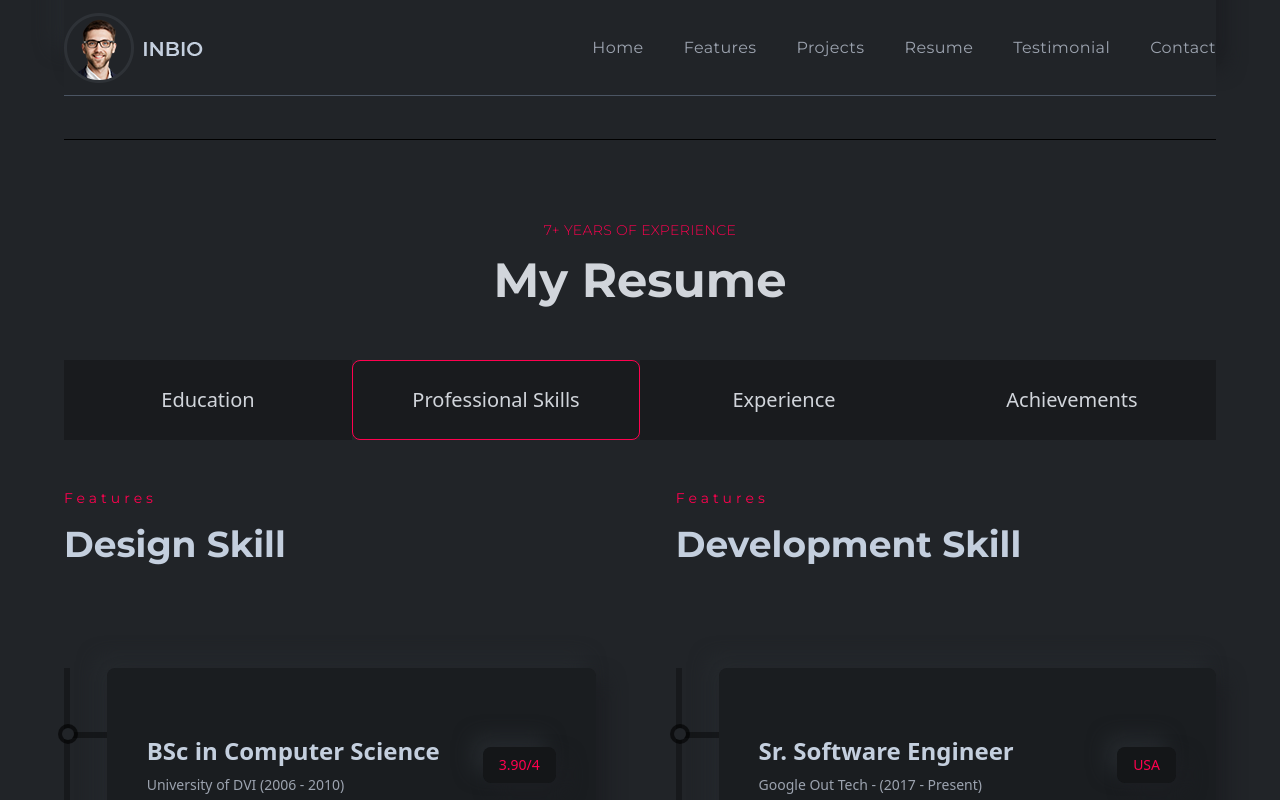
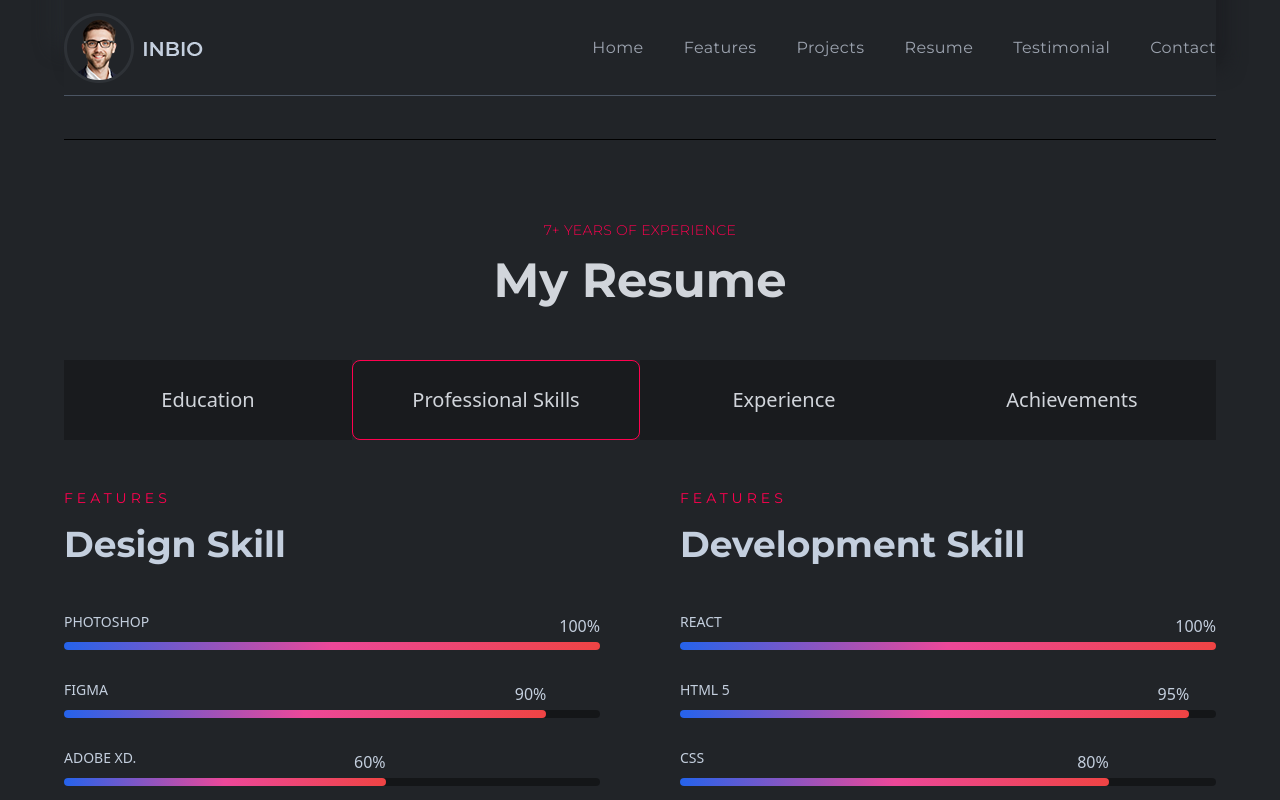
Before and after one commit to PerpetuumG/portfolio_noor, a React (Create React App) app: page / in a window 1280 px wide. Both pictures are taken after a click on the item "Professional Skills". Shown: the part 3183-3983 px from the top of the page. Built offline with nearby package versions, Linux system fonts and the light colour scheme.

Commit message:
add Skills

```diff
--- a/src/components/resume/Skills.jsx
+++ b/src/components/resume/Skills.jsx
@@ -10,60 +10,182 @@
       className={'w-full flex flex-col lgl:flex-row gap-10 lgl:gap-20'}
     >
       {/* part One */}
-      <div>
-        <div className={'py-6 lgl:py-12 font-titleFont flex flex-col gap-4'}>
-          <p className={'text-sm text-designColor tracking-[4px]'}>Features</p>
+      <div className={'w-full lgl:w-1/2'}>
+        <div className={'py-12 font-titleFont flex flex-col gap-4'}>
+          <p className={'text-sm text-designColor tracking-[4px] uppercase'}>Features</p>
           <h2 className={'text-3xl md:text-4xl font-bold'}>Design Skill</h2>
         </div>
 
-        <div className='mt-6 lgl:mt-14 w-full h-[1000px] border-l-[6px] border-l-black border-opacity-30 flex flex-col gap-10'>
-          <ResumeCard
-            title='BSc in Computer Science'
-            subTitle='University of DVI (2006 - 2010)'
-            result='3.90/4'
-            des='The training provided by universities in order to prepare people to work in various sectors of the economy or areas of culture.'
-          />
-          <ResumeCard
-            title='AS - Science & Information'
-            subTitle='SuperKing College (2001 - 2005)'
-            result='4.75/5'
-            des='Higher education is tertiary education leading to award of an academic degree. Higher education, also called post-secondary education.'
-          />
-          <ResumeCard
-            title='Secondary School Education'
-            subTitle='Kingstar Secondary School (1998 - 2000)'
-            result='5.00/5'
-            des='Secondary education or post-primary education covers two phases on the International Standard Classification of Education scale.'
-          />
+        <div className={'flex flex-col gap-6'}>
+          <div className={'overflow-x-hidden'}>
+            <p className={'text-sm uppercase font-medium'}>Photoshop</p>
+            <span className={'w-full h-2 bgOpacity rounded-md inline-flex mt-2'}>
+              <motion.span
+                initial={{ x: '-100%', opacity: 0 }}
+                animate={{ x: 0, opacity: 1 }}
+                transition={{ duration: 0.5, delay: 0.5 }}
+                className={
+                  'w-full h-full bg-gradient-to-r from-blue-600 via-pink-500 to-red-500 rounded-md relative'
+                }
+              >
+                <span className={'absolute -top-7 right-0'}>100%</span>
+              </motion.span>
+            </span>
+          </div>
+
+          <div className={'overflow-x-hidden'}>
+            <p className={'text-sm uppercase font-medium'}>Figma</p>
+            <span className={'w-full h-2 bgOpacity rounded-md inline-flex mt-2'}>
+              <motion.span
+                initial={{ x: '-100%', opacity: 0 }}
+                animate={{ x: 0, opacity: 1 }}
+                transition={{ duration: 0.5, delay: 0.5 }}
+                className={
+                  'w-[90%] h-full bg-gradient-to-r from-blue-600 via-pink-500 to-red-500 rounded-md relative'
+                }
+              >
+                <span className={'absolute -top-7 right-0'}>90%</span>
+              </motion.span>
+            </span>
+          </div>
+
+          <div className={'overflow-x-hidden'}>
+            <p className={'text-sm uppercase font-medium'}>Adobe XD.</p>
+            <span className={'w-full h-2 bgOpacity rounded-md inline-flex mt-2'}>
+              <motion.span
+                initial={{ x: '-100%', opacity: 0 }}
+                animate={{ x: 0, opacity: 1 }}
+                transition={{ duration: 0.5, delay: 0.5 }}
+                className={
+                  'w-[60%] h-full bg-gradient-to-r from-blue-600 via-pink-500 to-red-500 rounded-md relative'
+                }
+              >
+                <span className={'absolute -top-7 right-0'}>60%</span>
+              </motion.span>
+            </span>
+          </div>
+
+          <div className={'overflow-x-hidden'}>
+            <p className={'text-sm uppercase font-medium'}>Adobe Illustrator</p>
+            <span className={'w-full h-2 bgOpacity rounded-md inline-flex mt-2'}>
+              <motion.span
+                initial={{ x: '-100%', opacity: 0 }}
+                animate={{ x: 0, opacity: 1 }}
+                transition={{ duration: 0.5, delay: 0.5 }}
+                className={
+                  'w-[70%] h-full bg-gradient-to-r from-blue-600 via-pink-500 to-red-500 rounded-md relative'
+                }
+              >
+                <span className={'absolute -top-7 right-0'}>70%</span>
+              </motion.span>
+            </span>
+          </div>
+
+          <div className={'overflow-x-hidden'}>
+            <p className={'text-sm uppercase font-medium'}>Design</p>
+            <span className={'w-full h-2 bgOpacity rounded-md inline-flex mt-2'}>
+              <motion.span
+                initial={{ x: '-100%', opacity: 0 }}
+                animate={{ x: 0, opacity: 1 }}
+                transition={{ duration: 0.5, delay: 0.5 }}
+                className={
+                  'w-[95%] h-full bg-gradient-to-r from-blue-600 via-pink-500 to-red-500 rounded-md relative'
+                }
+              >
+                <span className={'absolute -top-7 right-0'}>95%</span>
+              </motion.span>
+            </span>
+          </div>
         </div>
       </div>
 
       {/* part Two */}
-      <div>
-        <div className={'py-6 lgl:py-12 font-titleFont flex flex-col gap-4'}>
-          <p className={'text-sm text-designColor tracking-[4px]'}>Features</p>
+      <div className={'w-full lgl:w-1/2'}>
+        <div className={'py-12 font-titleFont flex flex-col gap-4'}>
+          <p className={'text-sm text-designColor tracking-[4px] uppercase'}>Features</p>
           <h2 className={'text-3xl md:text-4xl font-bold'}>Development Skill</h2>
         </div>
 
-        <div className='mt-6 lgl:mt-14 w-full h-[1000px] border-l-[6px] border-l-black border-opacity-30 flex flex-col gap-10'>
-          <ResumeCard
-            title='Sr. Software Engineer'
-            subTitle='Google Out Tech - (2017 - Present)'
-            result='USA'
-            des="Google's hiring process is an important part of our culture. Googlers care deeply about their teams and the people who make them up."
-          />
-          <ResumeCard
-            title='Web Developer & Trainer'
-            subTitle='Apple Developer Team - (2012 - 2016)'
-            result='MALAYSIA'
-            des="A popular destination with a growing number of highly qualified homegrown graduates, it's true that securing a role in Malaysia isn't easy."
-          />
-          <ResumeCard
-            title='Front-end Developer'
-            subTitle='Nike - (2020 - 2011)'
-            result='Oman'
-            des='The Oman economy has grown strongly over recent years, having transformed itself from a producer and innovation-based economy.'
-          />
+        <div className={'flex flex-col gap-6'}>
+          <div className={'overflow-x-hidden'}>
+            <p className={'text-sm uppercase font-medium'}>React</p>
+            <span className={'w-full h-2 bgOpacity rounded-md inline-flex mt-2'}>
+              <motion.span
+                initial={{ x: '-100%', opacity: 0 }}
+                animate={{ x: 0, opacity: 1 }}
+                transition={{ duration: 0.5, delay: 0.5 }}
+                className={
+                  'w-full h-full bg-gradient-to-r from-blue-600 via-pink-500 to-red-500 rounded-md relative'
+                }
+              >
+                <span className={'absolute -top-7 right-0'}>100%</span>
+              </motion.span>
+            </span>
+          </div>
+
+          <div className={'overflow-x-hidden'}>
+            <p className={'text-sm uppercase font-medium'}>HTML 5</p>
+            <span className={'w-full h-2 bgOpacity rounded-md inline-flex mt-2'}>
+              <motion.span
+                initial={{ x: '-100%', opacity: 0 }}
+                animate={{ x: 0, opacity: 1 }}
+                transition={{ duration: 0.5, delay: 0.5 }}
+                className={
+                  'w-[95%] h-full bg-gradient-to-r from-blue-600 via-pink-500 to-red-500 rounded-md relative'
+                }
+              >
+                <span className={'absolute -top-7 right-0'}>95%</span>
+              </motion.span>
+            </span>
+          </div>
+
+          <div className={'overflow-x-hidden'}>
+            <p className={'text-sm uppercase font-medium'}>CSS</p>
+            <span className={'w-full h-2 bgOpacity rounded-md inline-flex mt-2'}>
+              <motion.span
+                initial={{ x: '-100%', opacity: 0 }}
+                animate={{ x: 0, opacity: 1 }}
+                transition={{ duration: 0.5, delay: 0.5 }}
+                className={
+                  'w-[80%] h-full bg-gradient-to-r from-blue-600 via-pink-500 to-red-500 rounded-md relative'
+                }
+              >
+                <span className={'absolute -top-7 right-0'}>80%</span>
+              </motion.span>
+            </span>
+          </div>
+
+          <div className={'overflow-x-hidden'}>
+            <p className={'text-sm uppercase font-medium'}>JavaScript</p>
+            <span className={'w-full h-2 bgOpacity rounded-md inline-flex mt-2'}>
+              <motion.span
+                initial={{ x: '-100%', opacity: 0 }}
+                animate={{ x: 0, opacity: 1 }}
+                transition={{ duration: 0.5, delay: 0.5 }}
+                className={
+                  'w-[75%] h-full bg-gradient-to-r from-blue-600 via-pink-500 to-red-500 rounded-md relative'
+                }
+              >
+                <span className={'absolute -top-7 right-0'}>75%</span>
+              </motion.span>
+            </span>
+          </div>
+
+          <div className={'overflow-x-hidden'}>
+            <p className={'text-sm uppercase font-medium'}>Software</p>
+            <span className={'w-full h-2 bgOpacity rounded-md inline-flex mt-2'}>
+              <motion.span
+                initial={{ x: '-100%', opacity: 0 }}
+                animate={{ x: 0, opacity: 1 }}
+                transition={{ duration: 0.5, delay: 0.5 }}
+                className={
+                  'w-[90%] h-full bg-gradient-to-r from-blue-600 via-pink-500 to-red-500 rounded-md relative'
+                }
+              >
+                <span className={'absolute -top-7 right-0'}>90%</span>
+              </motion.span>
+            </span>
+          </div>
         </div>
       </div>
     </motion.div>
```
